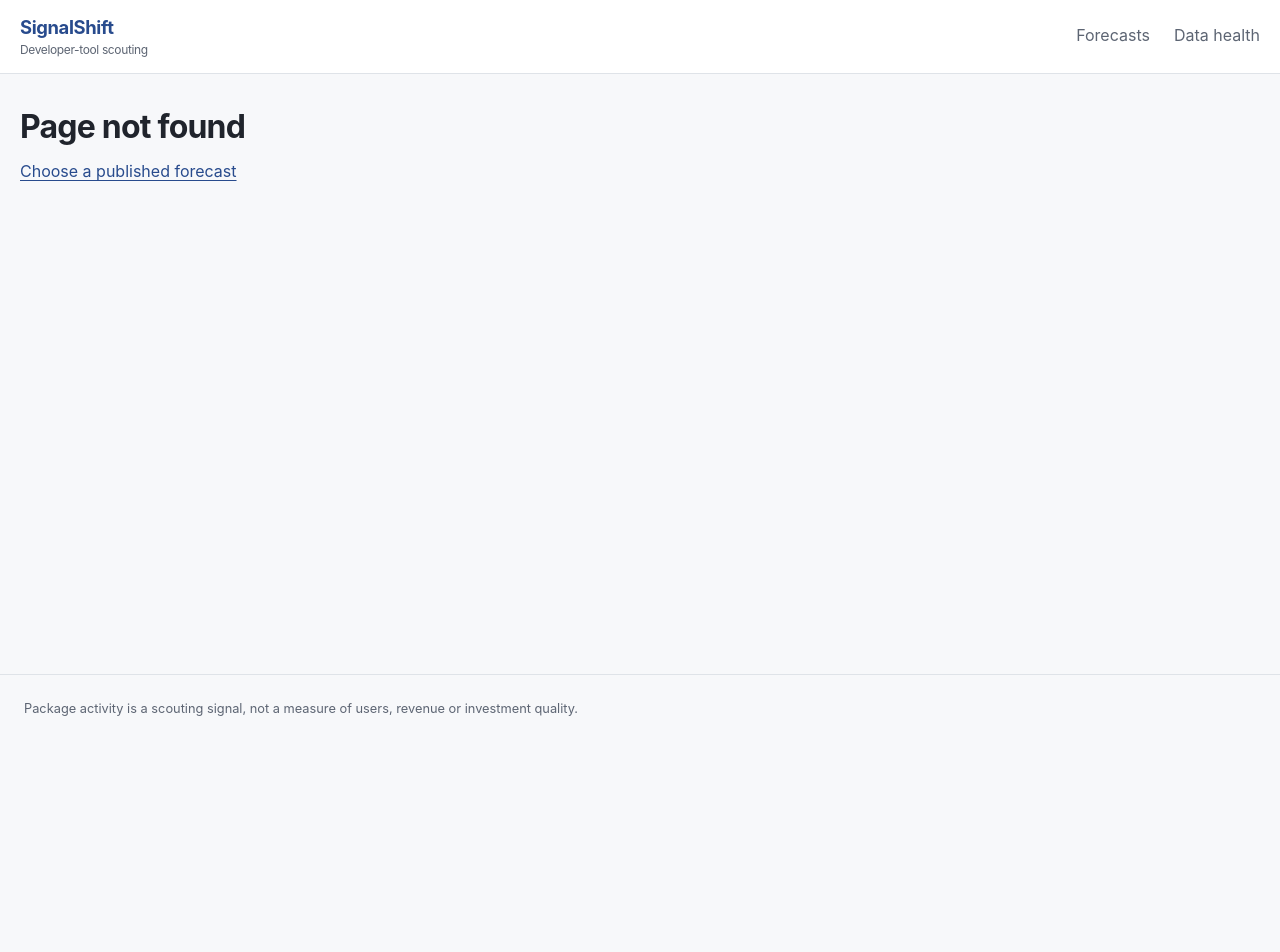
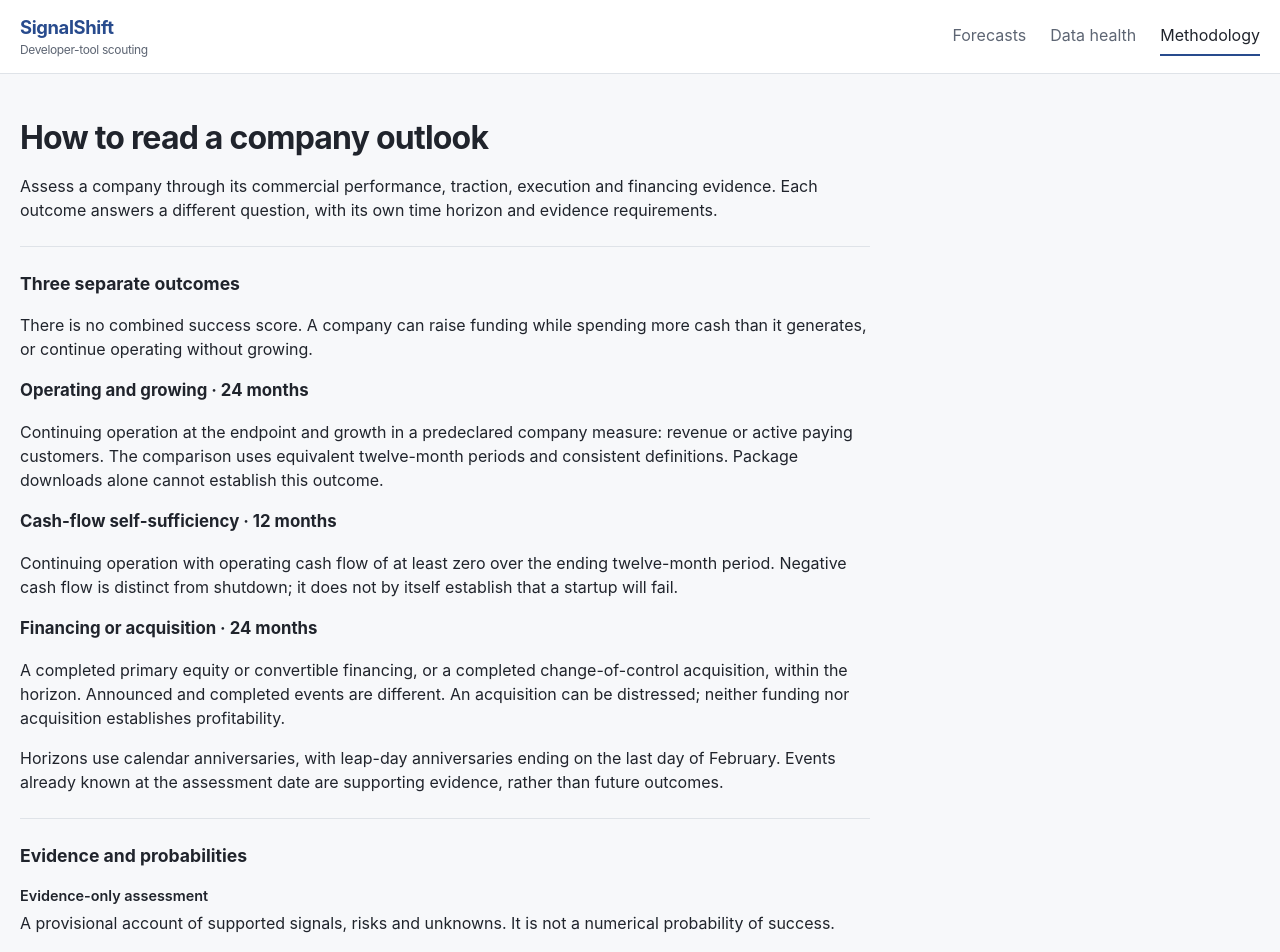
Before and after one commit to bevynfernandes/oxhack2026, a React (Vite) app in the folder frontend/: page /methodology in a window 1280 px wide. Shown: the top 952 px of the page. Before the commit the page ends 800 px from the top, so only its background shows below. Built offline with nearby package versions, Linux system fonts and the light colour scheme; what openapi-fetch would draw is missing.

Commit message:
Explain company outlook outcomes and evidence in methodology page

```diff
--- a/frontend/src/App.tsx
+++ b/frontend/src/App.tsx
@@ -3,6 +3,7 @@ import BatchPicker from "./pages/rankings/BatchPicker";
 import BatchPage from "./pages/rankings/BatchPage";
 import EvaluationPage from "./pages/evaluation/EvaluationPage";
 import DataHealthPage from "./pages/data-health/DataHealthPage";
+import MethodologyPage from "./pages/methodology/MethodologyPage";
 
 /** Route the scouting workflow without bundling or silently loading test fixtures. */
 export default function App() {
@@ -16,8 +17,11 @@ export default function App() {
           SignalShift<span>Developer-tool scouting</span>
         </NavLink>
         <nav aria-label="Main navigation">
-          <NavLink to="/">Forecasts</NavLink>
+          <NavLink to="/" end>
+            Forecasts
+          </NavLink>
           <NavLink to="/data-health">Data health</NavLink>
+          <NavLink to="/methodology">Methodology</NavLink>
         </nav>
       </header>
       <main id="main" tabIndex={-1}>
@@ -33,6 +37,7 @@ export default function App() {
             element={<EvaluationPage />}
           />
           <Route path="/data-health" element={<DataHealthPage />} />
+          <Route path="/methodology" element={<MethodologyPage />} />
           <Route
             path="*"
             element={
--- /dev/null
+++ b/frontend/src/pages/methodology/MethodologyPage.tsx
@@ -0,0 +1,129 @@
+/** Explain the company outcome policy without fetching or inventing assessments. */
+export default function MethodologyPage() {
+  return (
+    <article className="methodology">
+      <header className="page-heading">
+        <h1>How to read a company outlook</h1>
+        <p>
+          Assess a company through its commercial performance, traction,
+          execution and financing evidence. Each outcome answers a different
+          question, with its own time horizon and evidence requirements.
+        </p>
+      </header>
+
+      <section aria-labelledby="outcomes-heading">
+        <h2 id="outcomes-heading">Three separate outcomes</h2>
+        <p>
+          There is no combined success score. A company can raise funding while
+          spending more cash than it generates, or continue operating without
+          growing.
+        </p>
+        <h3>Operating and growing · 24 months</h3>
+        <p>
+          Continuing operation at the endpoint and growth in a predeclared
+          company measure: revenue or active paying customers. The comparison
+          uses equivalent twelve-month periods and consistent definitions.
+          Package downloads alone cannot establish this outcome.
+        </p>
+        <h3>Cash-flow self-sufficiency · 12 months</h3>
+        <p>
+          Continuing operation with operating cash flow of at least zero over
+          the ending twelve-month period. Negative cash flow is distinct from
+          shutdown; it does not by itself establish that a startup will fail.
+        </p>
+        <h3>Financing or acquisition · 24 months</h3>
+        <p>
+          A completed primary equity or convertible financing, or a completed
+          change-of-control acquisition, within the horizon. Announced and
+          completed events are different. An acquisition can be distressed;
+          neither funding nor acquisition establishes profitability.
+        </p>
+        <p>
+          Horizons use calendar anniversaries, with leap-day anniversaries
+          ending on the last day of February. Events already known at the
+          assessment date are supporting evidence, rather than future outcomes.
+        </p>
+      </section>
+
+      <section aria-labelledby="assessment-heading">
+        <h2 id="assessment-heading">Evidence and probabilities</h2>
+        <dl className="methodology-definitions">
+          <div>
+            <dt>Evidence-only assessment</dt>
+            <dd>
+              A provisional account of supported signals, risks and unknowns. It
+              is not a numerical probability of success.
+            </dd>
+          </div>
+          <div>
+            <dt>Validated probability</dt>
+            <dd>
+              Requires an outcome-specific published model that passes a
+              reviewed release gate using historical labels, chronological
+              evaluation and calibration. The evaluation must describe the
+              companies and time periods it supports.
+            </dd>
+          </div>
+          <div>
+            <dt>Unavailable assessment</dt>
+            <dd>
+              The published evidence or assessment is insufficient. Missing
+              financials, an absent funding announcement or a dead website does
+              not become a failure prediction.
+            </dd>
+          </div>
+        </dl>
+        <p>
+          These are publication requirements, not a claim that a validated
+          company prediction model is available. Download forecasts measure
+          package activity and remain a separate research workflow.
+        </p>
+      </section>
+
+      <section aria-labelledby="evidence-heading">
+        <h2 id="evidence-heading">Check the evidence in context</h2>
+        <p>
+          Compare companies using the same metric definitions, units and
+          periods, with their stage and business model in view. Traction,
+          commercial health, execution and market or financing records each
+          describe part of the business.
+        </p>
+        <ul>
+          <li>
+            An observed zero is a measurement. Missing, not applicable,
+            conflicting and stale evidence have different meanings.
+          </li>
+          <li>
+            A source states who reported a fact and whether it has been
+            reviewed. Company-reported claims remain identifiable.
+          </li>
+          <li>
+            The date an event occurred, the date it became available and the
+            date it was collected are separate. Historical reconstructions must
+            disclose evidence collected later.
+          </li>
+          <li>
+            A snapshot fixes the records used for an assessment. A later source
+            update cannot silently rewrite that historical view.
+          </li>
+        </ul>
+      </section>
+
+      <section aria-labelledby="followup-heading">
+        <h2 id="followup-heading">What later outcomes can establish</h2>
+        <p>
+          Future results stay separate from the evidence available at the
+          assessment date. Binary evaluation requires the full horizon to have
+          elapsed, including for an early funding or shutdown event. Immature,
+          unobserved and conflicting follow-up remain explicit.
+        </p>
+        <p>
+          No reported funding round is not evidence that no round occurred. A
+          surviving-company sample cannot establish how well a model predicts
+          startup failure. Evaluation needs dated follow-up and coverage of
+          inactive companies as well as surviving peers.
+        </p>
+      </section>
+    </article>
+  );
+}
--- a/frontend/src/styles.css
+++ b/frontend/src/styles.css
@@ -67,6 +67,7 @@ input[type="checkbox"] {
 }
 .site-header {
   display: flex;
+  flex-wrap: wrap;
   align-items: center;
   justify-content: space-between;
   gap: 1.5rem;
@@ -88,6 +89,7 @@ input[type="checkbox"] {
 }
 nav {
   display: flex;
+  flex-wrap: wrap;
   gap: 1.5rem;
 }
 nav a {
@@ -291,6 +293,22 @@ dd {
   margin: 0.3rem 0;
   overflow-wrap: anywhere;
 }
+.methodology {
+  max-width: 850px;
+}
+.methodology > section {
+  border-top: 1px solid #dfe3e8;
+  padding: 1.5rem 0 0.5rem;
+}
+.methodology-definitions > div {
+  margin: 1rem 0;
+}
+.methodology-definitions dt {
+  font-size: 0.9rem;
+  font-weight: 600;
+  color: #20242c;
+  text-transform: none;
+}
 .receipt {
   border-top: 1px solid #dfe3e8;
   margin-top: 1.5rem;
```
Also changed, not shown: 3 other files (tests, documents, lock files or other folders).
